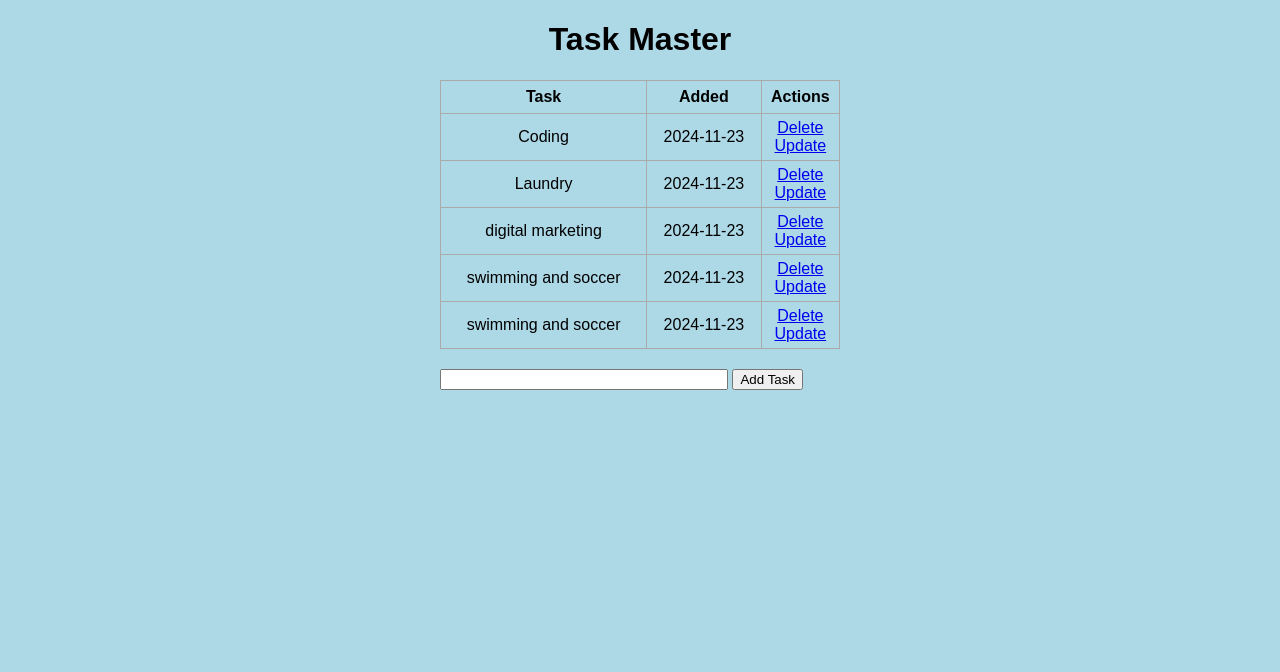
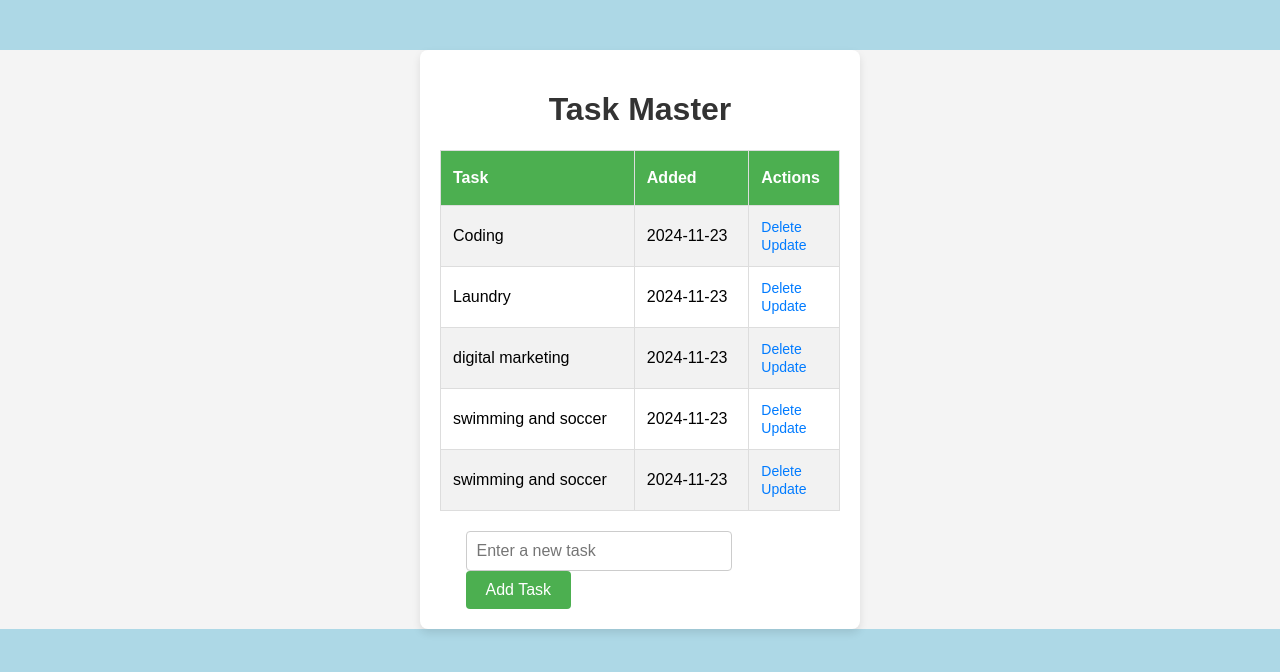
Before and after one commit to 98pato/Basic-flask-web-app, a Flask app: page / in a window 1280 px wide. Shown: the top 672 px of the page. Run offline with Flask 3, Linux system fonts and the light colour scheme.

Commit message:
updated index.html

```diff
--- a/templates/index.html
+++ b/templates/index.html
@@ -2,13 +2,108 @@
 
 {% block head %}
 <title>Task Master</title>
+<style>
+    /* Global Styles */
+    body {
+        font-family: Arial, sans-serif;
+        background-color: #f4f4f4;
+        margin: 0;
+        padding: 0;
+    }
+
+    .content {
+        max-width: 900px;
+        margin: 50px auto;
+        padding: 20px;
+        background-color: #ffffff;
+        border-radius: 8px;
+        box-shadow: 0 4px 8px rgba(0, 0, 0, 0.1);
+    }
+
+    h1 {
+        text-align: center;
+        color: #333;
+    }
+
+    h4 {
+        text-align: center;
+        color: #666;
+    }
+
+    /* Table Styling */
+    table {
+        width: 100%;
+        margin-top: 20px;
+        border-collapse: collapse;
+    }
+
+    th, td {
+        padding: 12px;
+        text-align: left;
+        border: 1px solid #ddd;
+    }
+
+    th {
+        background-color: #4CAF50;
+        color: white;
+    }
+
+    tr:nth-child(even) {
+        background-color: #f2f2f2;
+    }
+
+    tr:hover {
+        background-color: #ddd;
+    }
+
+    a {
+        color: #007BFF;
+        text-decoration: none;
+        font-size: 14px;
+    }
+
+    a:hover {
+        text-decoration: underline;
+    }
+
+    /* Form Styling */
+    .form {
+        margin-top: 20px;
+        display: flex;
+        justify-content: center;
+    }
+
+    .form input[type="text"] {
+        width: 70%;
+        padding: 10px;
+        margin-right: 10px;
+        border: 1px solid #ccc;
+        border-radius: 4px;
+        font-size: 16px;
+    }
+
+    .form input[type="submit"] {
+        padding: 10px 20px;
+        background-color: #4CAF50;
+        color: white;
+        border: none;
+        border-radius: 4px;
+        font-size: 16px;
+        cursor: pointer;
+    }
+
+    .form input[type="submit"]:hover {
+        background-color: #45a049;
+    }
+</style>
 {% endblock %}
 
 {% block body %}
 <div class="content">
-    <h1 style="text-align: center">Task Master</h1>
+    <h1>Task Master</h1>
+
     {% if tasks|length < 1 %}
-    <h4 style="text-align: center">There are no tasks. Create one below!</h4>
+    <h4>There are no tasks. Create one below!</h4>
     {% else %}
     <table>
         <tr>
@@ -32,7 +127,7 @@
 
     <div class="form">
         <form action="/" method="POST">
-            <input type="text" name="content" id="content">
+            <input type="text" name="content" id="content" placeholder="Enter a new task">
             <input type="submit" value="Add Task">
         </form>
     </div>
```
Also changed, not shown: 1 other file. Lines whose indentation alone changed are shown as unchanged.
